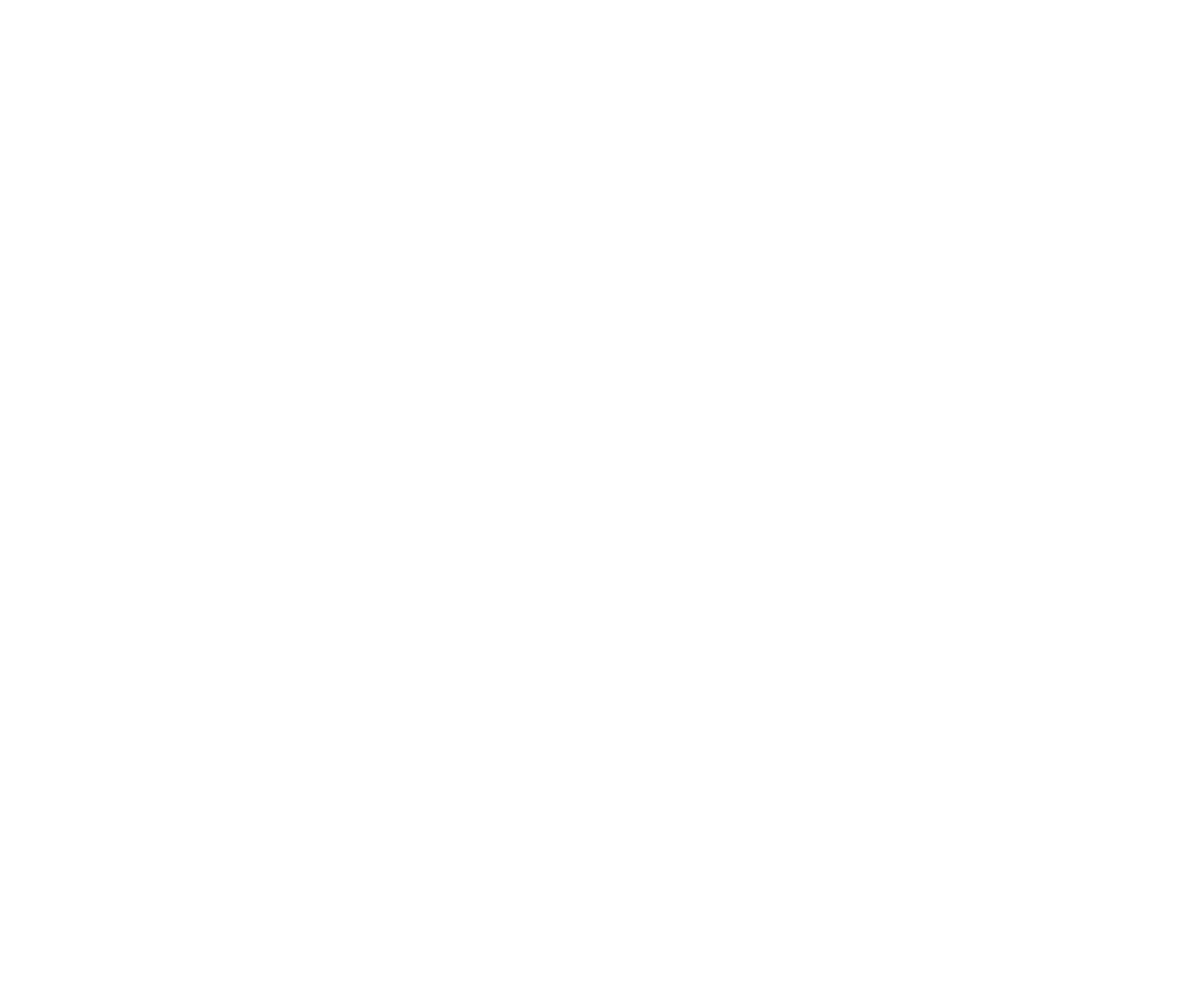
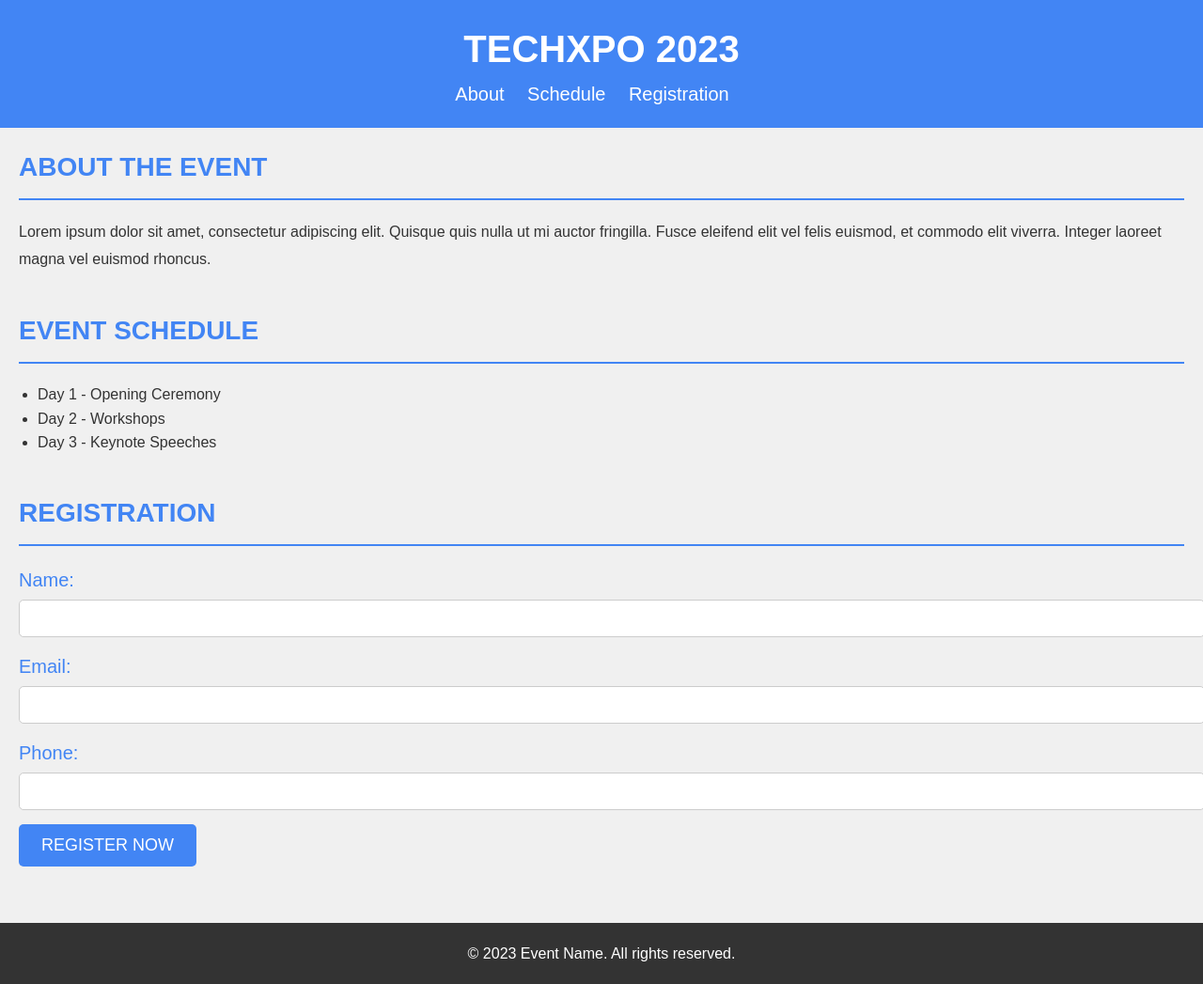
Before and after one commit to iamneo-production/abfdabeabcbaed305216424bbfdecaaedfeone, a plain HTML site: page public/index.html in a window 1280 px wide. Shown: the whole page at 94% size. Before the commit the page ends 800 px from the top, so only its background shows below. Drawn offline with Linux system fonts and the light colour scheme.

Commit message:
Backup Commit

```diff
--- a/public/index.html
+++ b/public/index.html
@@ -3,8 +3,56 @@
 <head>
     <meta charset="UTF-8">
     <meta name="viewport" content="width=device-width, initial-scale=1.0">
+    <link rel="stylesheet" href="style.css">
 </head>
 <body>
+    <header>
+        <h1>TechXpo 2023</h1>
+        <nav>
+            <ul>
+                <li><a href="#about">About</a></li>
+                <li><a href="#schedule">Schedule</a></li>
+                <li><a href="#registration">Registration</a></li>
+            </ul>
+        </nav>
+    </header>
 
+    <main>
+        <section id="about">
+            <h2>About the Event</h2>
+            <p>Lorem ipsum dolor sit amet, consectetur adipiscing elit. Quisque quis nulla ut mi auctor fringilla. Fusce eleifend elit vel felis euismod, et commodo elit viverra. Integer laoreet magna vel euismod rhoncus.</p>
+            <!-- Add more event details here -->
+        </section>
+
+        <section id="schedule">
+            <h2>Event Schedule</h2>
+            <ul>
+                <li>Day 1 - Opening Ceremony</li>
+                <li>Day 2 - Workshops</li>
+                <li>Day 3 - Keynote Speeches</li>
+                <!-- Add more schedule details here -->
+            </ul>
+        </section>
+
+        <section id="registration">
+            <h2>Registration</h2>
+            <form action="#" method="post">
+                <label for="name">Name:</label>
+                <input type="text" id="name" name="name" required>
+
+                <label for="email">Email:</label>
+                <input type="email" id="email" name="email" required>
+
+                <label for="phone">Phone:</label>
+                <input type="tel" id="phone" name="phone" required>
+
+                <button type="submit">Register Now</button>
+            </form>
+        </section>
+    </main>
+
+    <footer>
+        <p>&copy; 2023 Event Name. All rights reserved.</p>
+    </footer>
 </body>
 </html>
--- a/public/style.css
+++ b/public/style.css
@@ -0,0 +1,151 @@
+/* Reset some default styles */
+body, h1, h2, h3, p, ul, li {
+    margin: 0;
+    padding: 0;
+}
+
+/* Add your CSS styles here to control the appearance of the website elements */
+body {
+    font-family: Arial, sans-serif;
+    line-height: 1.6;
+    background-color: #f0f0f0;
+    color: #333;
+}
+
+header {
+    background-color: #4285F4;
+    color: #fff;
+    padding: 20px;
+    text-align: center;
+}
+
+header h1 {
+    margin: 0;
+    font-size: 40px;
+    text-transform: uppercase;
+}
+
+nav ul {
+    list-style: none;
+    margin: 0;
+    padding: 0;
+}
+
+nav li {
+    display: inline;
+    margin-right: 20px;
+}
+
+nav a {
+    text-decoration: none;
+    color: #fff;
+    font-size: 20px;
+    transition: color 0.3s ease;
+}
+
+nav a:hover {
+    color: #D50000;
+}
+
+main {
+    padding: 20px;
+}
+
+section {
+    margin-bottom: 40px;
+}
+
+section h2 {
+    margin-bottom: 20px;
+    font-size: 28px;
+    text-transform: uppercase;
+    color: #4285F4;
+    border-bottom: 2px solid #4285F4;
+    padding-bottom: 10px;
+}
+
+section p {
+    line-height: 1.8;
+    margin-bottom: 10px;
+}
+
+section ul {
+    list-style: disc;
+    padding-left: 20px;
+    margin-bottom: 10px;
+}
+
+form label {
+    display: block;
+    margin-bottom: 5px;
+    font-size: 20px;
+    color: #4285F4;
+}
+
+form input,
+form textarea {
+    width: 100%;
+    padding: 10px;
+    margin-bottom: 15px;
+    font-size: 16px;
+    border: 1px solid #ccc;
+    border-radius: 5px;
+}
+
+form select {
+    width: 100%;
+    padding: 10px;
+    margin-bottom: 15px;
+    font-size: 16px;
+    border: 1px solid #ccc;
+    border-radius: 5px;
+    appearance: none;
+    background-color: #fff;
+    background-image: url("down-arrow.svg");
+    background-position: right center;
+    background-repeat: no-repeat;
+    background-size: 20px;
+    padding-right: 40px;
+}
+
+form button {
+    background-color: #4285F4;
+    color: #fff;
+    padding: 12px 24px;
+    border: none;
+    cursor: pointer;
+    font-size: 18px;
+    text-transform: uppercase;
+    border-radius: 5px;
+    transition: background-color 0.3s ease;
+}
+
+form button:hover {
+    background-color: #005AAB;
+}
+
+footer {
+    background-color: #333;
+    color: #fff;
+    text-align: center;
+    padding: 20px;
+}
+
+footer p {
+    margin: 0;
+    color: #fff;
+}
+
+/* Add styles for responsive design */
+@media only screen and (max-width: 600px) {
+    header h1 {
+        font-size: 32px;
+    }
+    nav li {
+        display: block;
+        margin: 10px 0;
+    }
+    form button {
+        width: 100%;
+    }
+}
```
Also changed, not shown: 1 other file.
